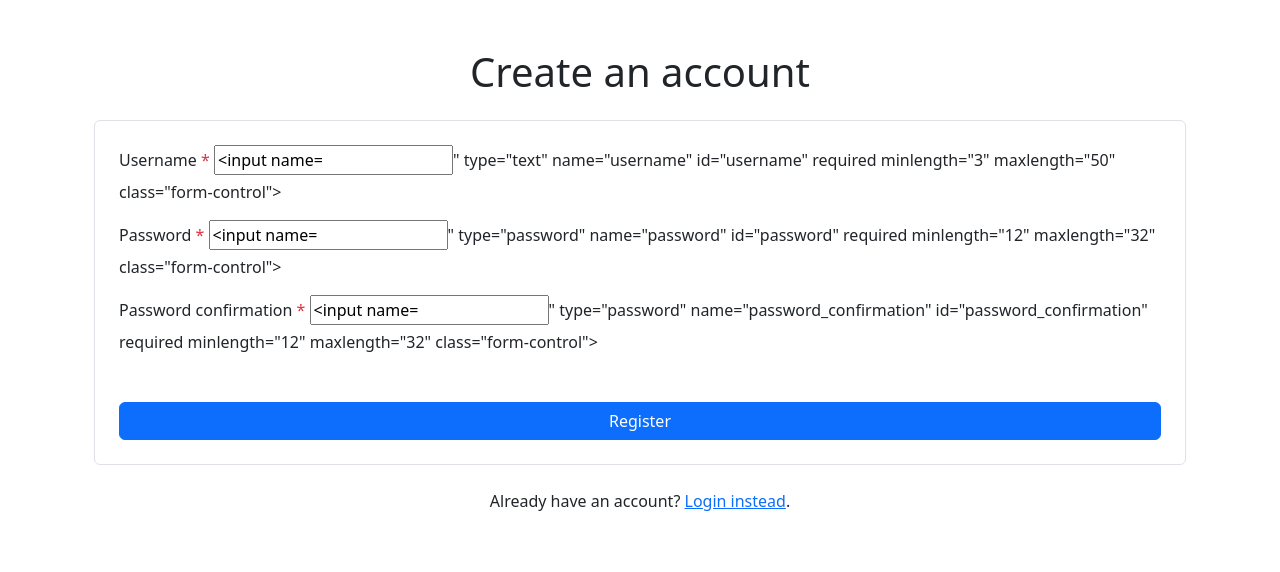
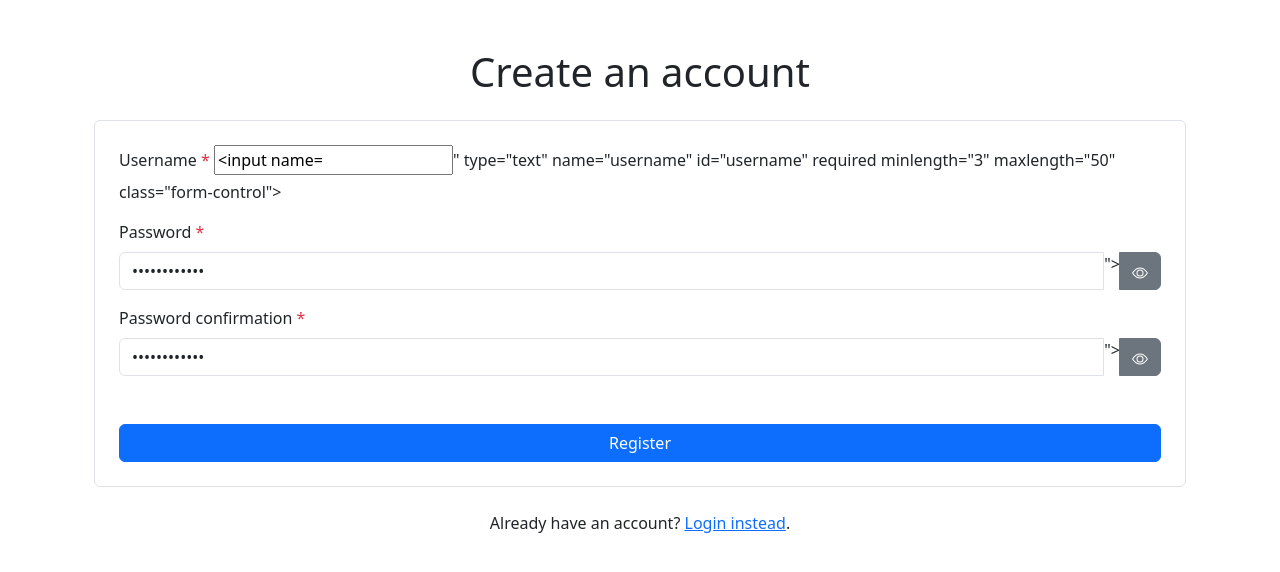
Before and after one commit to santiago-dev96/water-me, a Flask app: template flaskr/templates/auth/register.html.jinja in a window 1280 px wide. Shown: the top 572 px of the page. Run offline with Flask 3, Linux system fonts and the light colour scheme; the template is opened without the code that fills it, so the values that code supplies are empty, except form fields; form fields are guessed from the names that the template uses; some libraries are stand-ins or nearby versions.

Commit message:
Remember form data in the password inputs

```diff
--- a/flaskr/templates/auth/macros.html.jinja
+++ b/flaskr/templates/auth/macros.html.jinja
@@ -1,14 +1,10 @@
-{% macro password_input(name, id, label, autocomplete="off", mb=3) -%}
+{% macro password_input(name, id, label, autocomplete="off", mb=3, value='') -%}
   <div class="mb-{{ mb }}">
       <label for="{{ id }}" class="form-label">{{ label }}</label>
 
       <div class="input-group">
 
-        {% if form %}
-          <input autocomplete="{{ autocomplete }}" type="password" name="{{ name }}" id="{{ id }}" required minlength="12" maxlength="32" class="form-control" aria-describedby="{{ name }}-show-password" value="{{ form[name] }}">
-        {% else %}
-          <input autocomplete="{{ autocomplete }}"" type="password" name="{{ name }}" id="{{ id }}" required minlength="12" maxlength="32" class="form-control" aria-describedby="{{ name }}-show-password">
-        {% endif %}
+        <input autocomplete="{{ autocomplete }}" type="password" name="{{ name }}" id="{{ id }}" required minlength="12" maxlength="32" class="form-control" aria-describedby="{{ name }}-show-password" value="{{ value }}">
 
         <button class="btn btn-secondary" type="button" id="{{ name }}-show-password" data-mode="hidden">
           <span id="{{ name }}-eye">
@@ -22,13 +18,12 @@
       </div>
 
       <script>
-        const eyeIcon = document.getElementById('{{ name }}-eye')
-        const eyeSlashIcon = document.getElementById('{{ name }}-eye-slash')
-        const passwordInput = document.getElementById('{{ id }}')
-
         document
           .getElementById('{{ name }}-show-password')
           .addEventListener('click', (event) => {
+            const eyeIcon = document.getElementById('{{ name }}-eye')
+            const eyeSlashIcon = document.getElementById('{{ name }}-eye-slash')
+            const passwordInput = document.getElementById('{{ id }}')
             const btn = event.currentTarget
             if (btn.dataset.mode === 'hidden') {
               eyeIcon.style.display = 'none'
--- a/flaskr/templates/auth/register.html.jinja
+++ b/flaskr/templates/auth/register.html.jinja
@@ -1,4 +1,6 @@
 {% extends "layout.html.jinja" %}
+
+{% import 'auth/macros.html.jinja' as macros %}
 
 {% block title %}
 
@@ -26,34 +28,17 @@
       {% endif %}
     </div>
 
-    <div class="mb-3">
-      <label for="password" class="form-label">Password <span class="text-danger">*</span></label>
+    {% if form %}
+      {{ macros.password_input('password', 'password', 'Password <span class="text-danger">*</span>', value=form.get('password', '')) }}
+    {% else %}
+      {{ macros.password_input('password', 'password', 'Password <span class="text-danger">*</span>') }}
+    {% endif %}
 
-      {% if form %}
-
-      <input value="{{ form.get('password', '') }}" type="password" name="password" id="password" required minlength="12" maxlength="32" class="form-control">
-
-      {% else %}
-
-      <input type="password" name="password" id="password" required minlength="12" maxlength="32" class="form-control">
-
-      {% endif %}
-    </div>
-
-    <div class="mb-5">
-      <label for="password_confirmation" class="form-label">Password confirmation <span class="text-danger">*</span></label>
-
-      {% if form %}
-
-      <input value="{{ form.get('password_confirmation', '') }}" type="password" name="password_confirmation"
-      id="password_confirmation" required minlength="12" maxlength="32" class="form-control">
-
-      {% else %}
-
-      <input type="password" name="password_confirmation" id="password_confirmation" required minlength="12" maxlength="32" class="form-control">
-
-      {% endif %}
-    </div>
+    {% if form %}
+      {{ macros.password_input('password_confirmation', 'password_confirmation', 'Password confirmation <span class="text-danger">*</span>', mb=5, value=form.get('password_confirmation', '')) }}
+    {% else %}
+      {{ macros.password_input('password_confirmation', 'password_confirmation', 'Password confirmation <span class="text-danger">*</span>', mb=5) }}
+    {% endif %}
 
     <div class="d-grid">
       <button type="submit" class="btn btn-primary">Register</button>
```
Also changed, not shown: flaskr/templates/auth/login.html.jinja (+6 -2 lines).
